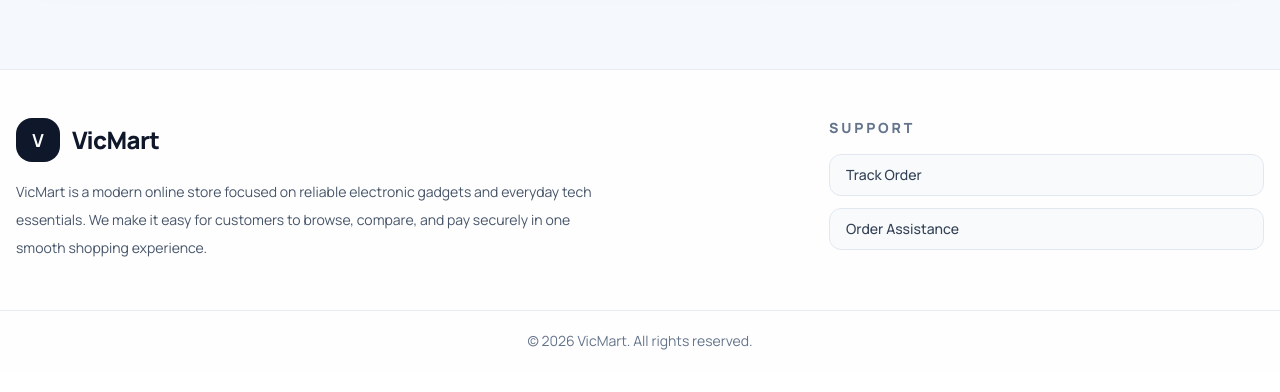
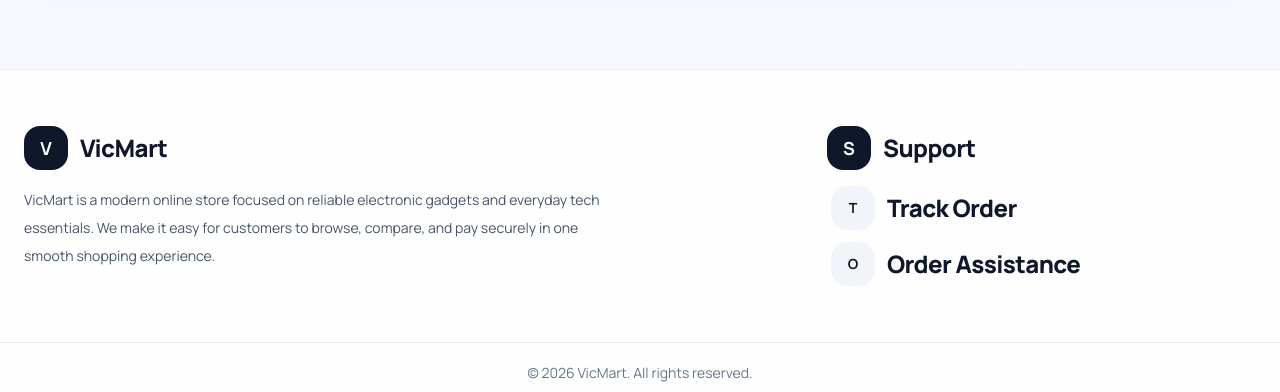
Before and after one commit to VizzyMarcos/my-website, a Next.js app: page / in a window 1280 px wide. Shown: the part 1088-1480 px from the top of the page. Before the commit the page ends 1459 px from the top, so only its background shows below. Built offline with nearby package versions, Linux system fonts and the light colour scheme; no server answers; the database is empty.

Commit message:
Footer support links with box icons like VicMart logo

```diff
--- a/components/Footer.tsx
+++ b/components/Footer.tsx
@@ -3,7 +3,7 @@ import Link from "next/link";
 export default function Footer() {
   return (
     <footer className="mt-16 border-t border-slate-200/80 bg-white/85 backdrop-blur-xl">
-      <div className="mx-auto grid max-w-7xl gap-10 px-4 py-12 md:grid-cols-[1.6fr_0.9fr]">
+      <div className="mx-auto grid max-w-7xl gap-10 px-6 py-14 md:grid-cols-[1.6fr_0.9fr]">
         <div>
           <div className="mb-4 flex items-center gap-3">
             <span className="flex h-11 w-11 items-center justify-center rounded-2xl bg-slate-900 text-lg font-bold text-white">V</span>
@@ -12,14 +12,19 @@ export default function Footer() {
           <p className="max-w-xl text-sm leading-7 text-slate-600">VicMart is a modern online store focused on reliable electronic gadgets and everyday tech essentials. We make it easy for customers to browse, compare, and pay securely in one smooth shopping experience.</p>
         </div>
         <div>
-          <h3 className="mb-4 text-sm font-extrabold uppercase tracking-[0.2em] text-slate-500">Support</h3>
-          <div className="space-y-3 text-sm font-medium">
-            <Link href="/track-order" className="flex items-center gap-2 rounded-xl border border-slate-200 bg-slate-50 px-4 py-2.5 text-slate-700 transition hover:border-blue-400 hover:bg-blue-50 hover:text-blue-600">
-              <span>Track Order</span>
-            </Link>
-            <Link href="/contact" className="flex items-center gap-2 rounded-xl border border-slate-200 bg-slate-50 px-4 py-2.5 text-slate-700 transition hover:border-blue-400 hover:bg-blue-50 hover:text-blue-600">
-              <span>Order Assistance</span>
-            </Link>
+          <div className="mb-4 flex items-center gap-3">
+            <span className="flex h-11 w-11 items-center justify-center rounded-2xl bg-slate-900 text-lg font-bold text-white">S</span>
+            <h3 className="text-2xl font-extrabold tracking-tight text-slate-900">Support</h3>
+          </div>
+          <div className="space-y-3 pl-1">
+            <div className="flex items-center gap-3">
+              <span className="flex h-11 w-11 items-center justify-center rounded-2xl bg-slate-100 text-sm font-bold text-slate-900">T</span>
+              <Link href="/track-order" className="text-2xl font-extrabold tracking-tight text-slate-900 transition hover:text-blue-600">Track Order</Link>
+            </div>
+            <div className="flex items-center gap-3">
+              <span className="flex h-11 w-11 items-center justify-center rounded-2xl bg-slate-100 text-sm font-bold text-slate-900">O</span>
+              <Link href="/contact" className="text-2xl font-extrabold tracking-tight text-slate-900 transition hover:text-blue-600">Order Assistance</Link>
+            </div>
           </div>
         </div>
       </div>
```
